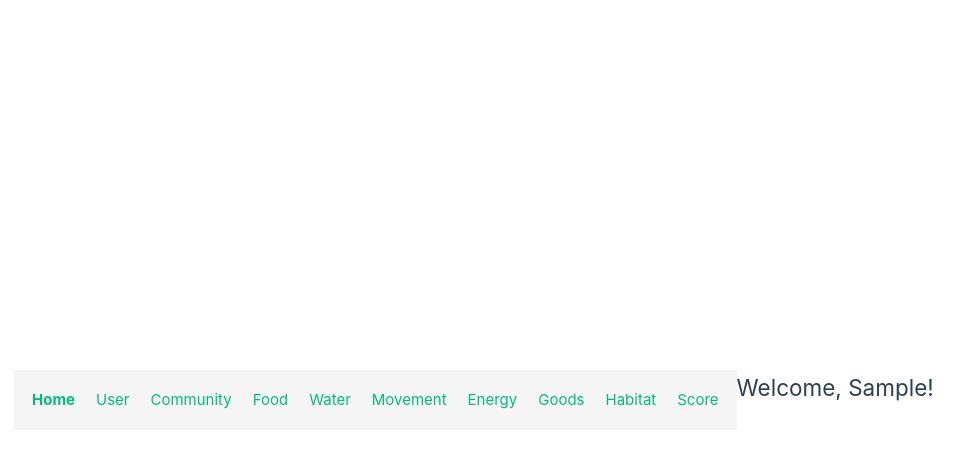
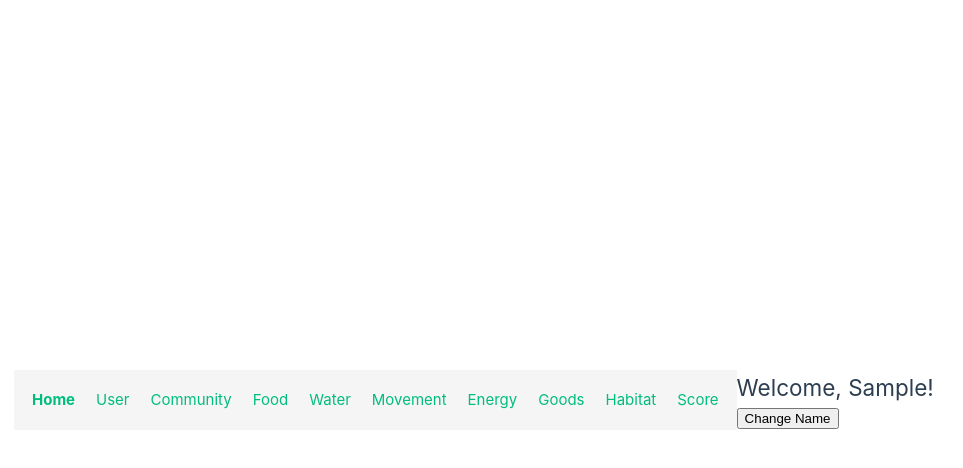
Before and after one commit to ianhorchata/SuspraIndicators, a Vue app: page /user in a window 1280 px wide. Both pictures are taken after typing "Sample" into the empty fields and a click on the button "Save". Shown: the top 468 px of the page, without its empty margins (18-981 px from the left). Built offline with nearby package versions, Linux system fonts and the light colour scheme.

Commit message:
Allowing the user to change their name

```diff
--- a/src/views/UserName.vue
+++ b/src/views/UserName.vue
@@ -1,10 +1,12 @@
 <template>
   <div>
     <h2 v-if="name">Welcome, {{ name }}!</h2>
-    <form v-else @submit.prevent="saveName">
+    <button v-if="name && !editing" @click="editName">Change Name</button>
+    <form v-if="!name || editing" @submit.prevent="saveName">
       <label for="username">Enter your name:</label>
       <input id="username" v-model="inputName" required />
       <button type="submit">Save</button>
+      <button v-if="editing" type="button" @click="cancelEdit">Cancel</button>
     </form>
   </div>
 </template>
@@ -18,6 +20,7 @@ const storeName = 'user-info'
 
 const name = ref('')
 const inputName = ref('')
+const editing = ref(false)
 
 async function getDB() {
   return openDB(dbName, 1, {
@@ -38,6 +41,16 @@ async function saveName() {
   const db = await getDB()
   await db.put(storeName, inputName.value, 'name')
   name.value = inputName.value
+  editing.value = false
+}
+
+function editName() {
+  inputName.value = name.value
+  editing.value = true
+}
+
+function cancelEdit() {
+  editing.value = false
 }
 
 onMounted(loadName)
```
